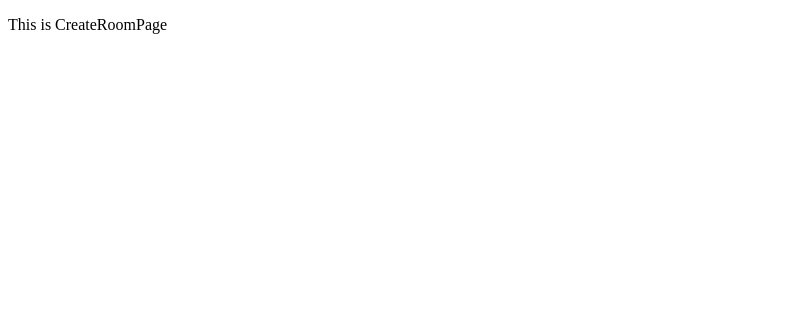
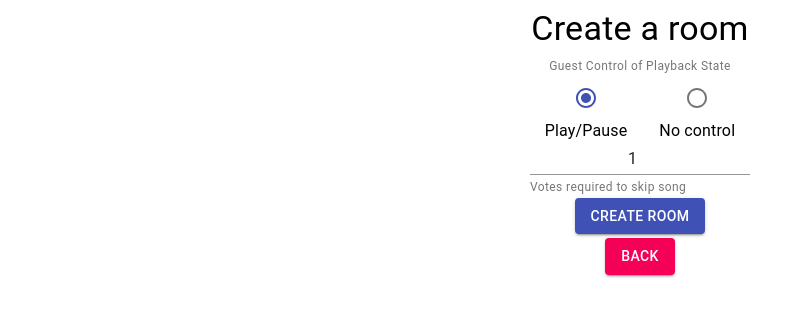
Before and after one commit to MichalKacprzak99/spotify-roomers, a React app in the folder music_controller/frontend/: page /create in a window 1280 px wide. Shown: the top 316 px of the page, without its empty margins (0-805 px from the left). Built offline with nearby package versions, Linux system fonts and the light colour scheme; the HTML template or start-up script is replaced by a standard one.

Commit message:
simple form for adding new room with basic layout

```diff
--- a/music_controller/frontend/package.json
+++ b/music_controller/frontend/package.json
@@ -18,6 +18,8 @@
     "babel-loader": "^8.2.2",
     "react": "^17.0.1",
     "react-dom": "^17.0.1",
+    "react-hook-form": "^6.15.1",
+    "styled-components": "^5.2.1",
     "webpack": "^5.21.2",
     "webpack-cli": "^4.5.0"
   },
--- a/music_controller/frontend/src/pages/CreateRoomPage/CreateRoomPage.js
+++ b/music_controller/frontend/src/pages/CreateRoomPage/CreateRoomPage.js
@@ -1,7 +1,128 @@
 import React from 'react'
+import { Link } from "react-router-dom"
+import {
+    Button,
+    Grid,
+    Typography,
+    TextField,
+    FormHelperText,
+    FormControl,
+    Radio,
+    FormControlLabel,
+    RadioGroup
+} from '@material-ui/core'
+
+import {useForm, Controller} from "react-hook-form";
+
 
 const CreateRoomPage = () => {
-    return <p>This is CreateRoomPage</p>
+    const defaultVotes = 1
+    const { handleSubmit, control, reset} = useForm();
+
+    const onSubmit = async data => {
+
+      const response = await fetch('/api/create-room',{
+          method: 'POST',
+          credentials: 'omit',
+          headers: {'Content-Type': 'application/json'},
+          body: JSON.stringify(data)
+      });
+
+      const res = await response.json()
+      if(response.status === 201 || response.status === 200){
+          console.log(res)
+          reset()
+      } else {
+
+            alert(res)
+      }
+    };
+
+    return (
+        <Grid container spacing={1} alignItems={"flex-start"} alignContent={"flex-start"}>
+            <Grid item xs={12} align={"center"}>
+                <Typography component={"h4"} variant={"h4"}>
+                    Create a room
+                </Typography>
+            </Grid>
+
+            <Grid xs={12} align={"center"}>
+                <form onSubmit={handleSubmit(onSubmit)}>
+
+                    <Grid item xs={12} align={"center"}>
+                        <FormControl component={"fieldset"}>
+                            <FormHelperText>
+                                <div align={'center'}>
+                                    Guest Control of Playback State
+                                </div>
+                            </FormHelperText>
+                            <Controller
+                                name={"guest_can_pause"}
+                                as={
+                                    <RadioGroup row defaultValue={'true'}>
+                                        <FormControlLabel
+                                            control={<Radio color="primary"/>}
+                                            label={"Play/Pause"}
+                                            value={'true'}
+                                            labelPlacement={"bottom"}>
+
+                                        </FormControlLabel>
+                                        <FormControlLabel
+                                            control={<Radio color="secondary"/>}
+                                            label={"No control"}
+                                            value={'false'}
+                                            labelPlacement={"bottom"}>
+                                        </FormControlLabel>
+                                    </RadioGroup>
+                                }
+                                defaultValue={'true'}
+                                control={control}
+                            />
+                        </FormControl>
+                    </Grid>
+
+                    <Grid item xs={12} align="center">
+                        <FormControl>
+                            <Controller
+                                name={"votes_to_skip"}
+                                as={
+                                    <TextField
+                                        id={"requiredVotes"}
+                                        type={"number"}
+                                        inputProps={{
+                                            min: 1,
+                                            style: { textAlign: "center"}
+                                        }}
+                                    />
+                                }
+                                defaultValue={defaultVotes}
+                                control={control}
+                                rules={{
+                                    required: 'Required'
+                                }}
+                            />
+                            <FormHelperText>
+                                <div>Votes required to skip song</div>
+                            </FormHelperText>
+
+                        </FormControl>
+                    </Grid>
+
+                    <Grid item xs={12} align={"center"}>
+                        <Button color={"primary"} variant={"contained"} type={"submit"}>
+                            Create Room
+                        </Button>
+                    </Grid>
+                </form>
+            </Grid>
+
+            <Grid item xs={12} align={"center"}>
+                <Button color={"secondary"} variant={"contained"} to={"/"} component={Link}>
+                    Back
+                </Button>
+            </Grid>
+        </Grid>
+    );
 }
 
 export default CreateRoomPage
```
Also changed, not shown: 2 other files (tests, documents, lock files or other folders).
